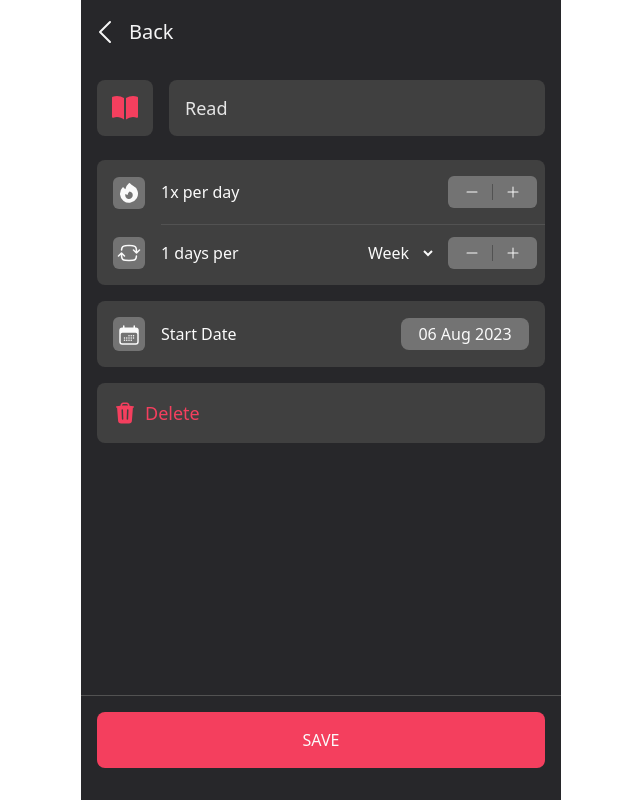
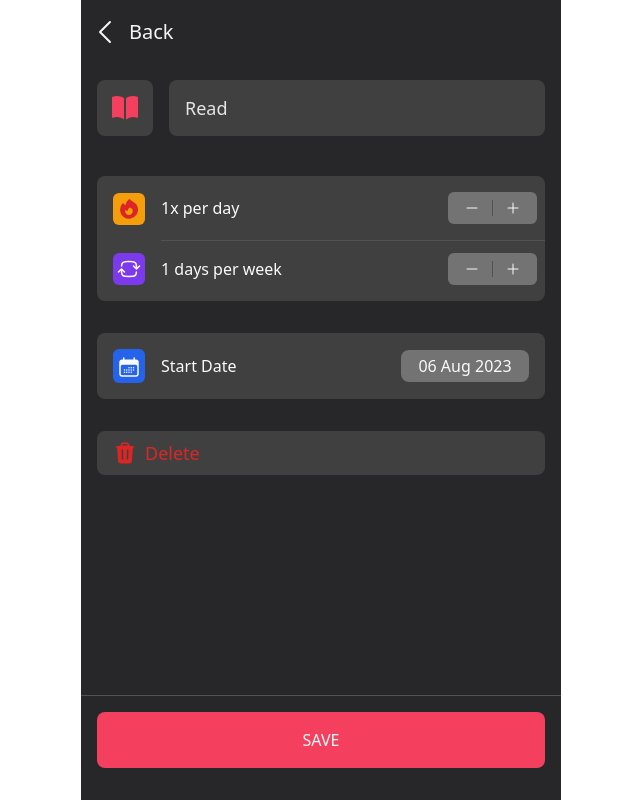
Before and after one commit to halosatrio/dia, a React (Vite) app: page /edit/1 in a window 1280 px wide. Shown: the whole page, without its empty margins (319-959 px from the left). Built offline with nearby package versions, Linux system fonts and the light colour scheme.

Commit message:
feat: separate edit and add, actions

```diff
--- a/src/views/AddEditView.tsx
+++ b/src/views/AddHabitView.tsx
@@ -1,6 +1,5 @@
 import {
   BookOpenIcon,
-  TrashIcon,
   ArrowPathRoundedSquareIcon,
   FireIcon,
   CalendarDaysIcon,
@@ -10,97 +9,94 @@ import {
 } from '@heroicons/react/24/solid';
 import { useState } from 'react';
 import DatePicker from 'react-datepicker';
-import { useNavigate } from 'react-router-dom';
+import { Link } from 'react-router-dom';
 
 await import('react-datepicker/dist/react-datepicker.css');
 
-const AddEditView = () => {
+const AddHabitView = () => {
+  const [habitName, setHabitName] = useState('');
   const [startDate, setStartDate] = useState<Date | null>(new Date());
   const [perDayCounter, setPerDayCounter] = useState(1);
   const [daysPerCounter, setDaysPerCounter] = useState(1);
-  const navigate = useNavigate();
 
   return (
     <div className="w-full max-w-[480px] h-screen bg-zinc-800 my-0 mx-auto flex flex-col justify-start">
       {/* <!-- header back navigation --> */}
       <header className="pt-4 mb-8 ml-2">
-        <button onClick={() => navigate(-1)} className="flex items-center">
+        <Link to="/" className="flex items-center">
           <ChevronLeftIcon className="h-8 text-neutral-100 mr-2" />
           <span className="text-zinc-100 text-xl">Back</span>
-        </button>
+        </Link>
       </header>
 
       {/* <!-- main layout --> */}
       <main className="flex flex-col justify-between h-full">
         {/* <!-- main content --> */}
         <div className="px-4">
-          <div className="flex mb-6">
+          {/* section title and icon */}
+          <div className="flex mb-10">
             <button className="p-3 rounded-lg mr-4 bg-neutral-700">
               <BookOpenIcon className="w-8 text-rose-500" />
             </button>
             <input
               className="rounded-lg bg-neutral-700 px-4 text-neutral-200 text-lg w-full"
-              value="Read"
+              onChange={(e) => setHabitName(e.target.value)}
+              value={habitName}
             />
           </div>
-          <div className="py-4 pl-4 rounded-lg mr-4 bg-neutral-700 w-full">
+
+          {/* section frequency */}
+          <div className="py-4 pl-4 rounded-lg bg-neutral-700 w-full">
             <div className="flex items-center">
-              <div className="mr-4 p-1 mb-4 rounded-md bg-neutral-500">
-                <FireIcon className="w-6 text-neutral-50" />
+              <div className="mr-4 p-1 mb-4 rounded-md bg-amber-500">
+                <FireIcon className="w-6 text-red-600" />
               </div>
               <div className="w-full flex justify-between text-neutral-50 pb-4 border-b border-neutral-600 items-center">
                 <p>{perDayCounter}x per day</p>
-                <div className="flex px-4 py-2 bg-neutral-500 rounded-md mr-2">
-                  <button onClick={() => setPerDayCounter((prev) => prev - 1)}>
-                    <MinusIcon className="w-4 text-neutral-50 mr-3" />
+                <div className="flex px-1 py-2 bg-neutral-500 rounded-md mr-2">
+                  <button
+                    onClick={() => setPerDayCounter((prev) => prev - 1)}
+                    disabled={perDayCounter === 1}
+                  >
+                    <MinusIcon className="w-4 text-neutral-50 mx-3" />
                   </button>
                   <div className="border-r border-neutral-600"></div>
-                  <button onClick={() => setPerDayCounter((prev) => prev + 1)}>
-                    <PlusIcon className="w-4 text-neutral-50 ml-3" />
+                  <button
+                    onClick={() => setPerDayCounter((prev) => prev + 1)}
+                    disabled={perDayCounter === 10}
+                  >
+                    <PlusIcon className="w-4 text-neutral-50 mx-3" />
                   </button>
                 </div>
               </div>
             </div>
             <div className="flex mt-3 items-center">
-              <div className="mr-4 p-1 rounded-md bg-neutral-500">
+              <div className="mr-4 p-1 rounded-md bg-violet-600">
                 <ArrowPathRoundedSquareIcon className="w-6 text-neutral-50" />
               </div>
               <div className="w-full flex justify-between text-neutral-50 items-center">
-                <p>{daysPerCounter} days per</p>
-                <div className="flex">
-                  <select className="mr-3 bg-transparent text-center">
-                    <option className="text-neutral-800" value="week">
-                      Week
-                    </option>
-                    <option className="text-neutral-800" value="2 week">
-                      2 Weeks
-                    </option>
-                    <option className="text-neutral-800" value="3 weeks">
-                      3 Weeks
-                    </option>
-                    <option className="text-neutral-800" value="4 week">
-                      4 Weeks
-                    </option>
-                    <option className="text-neutral-800" value="month">
-                      Month
-                    </option>
-                  </select>
-                  <div className="flex px-4 py-2 bg-neutral-500 rounded-md mr-2">
-                    <button onClick={() => setDaysPerCounter((prev) => prev - 1)}>
-                      <MinusIcon className="w-4 text-neutral-50 mr-3" />
-                    </button>
-                    <div className="border-r border-neutral-600"></div>
-                    <button onClick={() => setDaysPerCounter((prev) => prev + 1)}>
-                      <PlusIcon className="w-4 text-neutral-50 ml-3" />
-                    </button>
-                  </div>
+                <p>{daysPerCounter} days per week</p>
+                <div className="flex px-1 py-2 bg-neutral-500 rounded-md mr-2">
+                  <button
+                    onClick={() => setDaysPerCounter((prev) => prev - 1)}
+                    disabled={daysPerCounter === 1}
+                  >
+                    <MinusIcon className="w-4 text-neutral-50 mx-3" />
+                  </button>
+                  <div className="border-r border-neutral-600"></div>
+                  <button
+                    onClick={() => setDaysPerCounter((prev) => prev + 1)}
+                    disabled={daysPerCounter === 7}
+                  >
+                    <PlusIcon className="w-4 text-neutral-50 mx-3" />
+                  </button>
                 </div>
               </div>
             </div>
           </div>
-          <div className="p-4 rounded-lg mr-4 bg-neutral-700 w-full mt-4">
+          <div className="p-4 rounded-lg mr-4 bg-neutral-700 w-full mt-8">
             <div className="flex justify-start items-center">
-              <div className="mr-4 p-1 rounded-md bg-neutral-500">
+              <div className="mr-4 p-1 rounded-md bg-blue-600">
                 <CalendarDaysIcon className="w-6 text-neutral-50 inline" />
               </div>
               <div className="flex justify-between items-center w-full">
@@ -116,12 +112,6 @@ const AddEditView = () => {
               </div>
             </div>
           </div>
-          <button className="p-4 rounded-lg mr-4 bg-neutral-700 w-full mt-4">
-            <div className="flex text-rose-500">
-              <TrashIcon className="w-6 mr-2" />
-              <p className="text-lg">Delete</p>
-            </div>
-          </button>
         </div>
 
         {/* <!-- footer save button --> */}
@@ -135,4 +125,4 @@ const AddEditView = () => {
   );
 };
 
-export default AddEditView;
+export default AddHabitView;
--- /dev/null
+++ b/src/views/EditHabitView.tsx
@@ -0,0 +1,136 @@
+import {
+  BookOpenIcon,
+  TrashIcon,
+  ArrowPathRoundedSquareIcon,
+  FireIcon,
+  CalendarDaysIcon,
+  ChevronLeftIcon,
+  PlusIcon,
+  MinusIcon,
+} from '@heroicons/react/24/solid';
+import { useState } from 'react';
+import DatePicker from 'react-datepicker';
+import { useNavigate } from 'react-router-dom';
+
+await import('react-datepicker/dist/react-datepicker.css');
+
+const EditHabitView = () => {
+  const [habitName, setHabitName] = useState('Read');
+  const [startDate, setStartDate] = useState<Date | null>(new Date());
+  const [perDayCounter, setPerDayCounter] = useState(1);
+  const [daysPerCounter, setDaysPerCounter] = useState(1);
+  const navigate = useNavigate();
+
+  return (
+    <div className="w-full max-w-[480px] h-screen bg-zinc-800 my-0 mx-auto flex flex-col justify-start">
+      {/* <!-- header back navigation --> */}
+      <header className="pt-4 mb-8 ml-2">
+        <button onClick={() => navigate(-1)} className="flex items-center">
+          <ChevronLeftIcon className="h-8 text-neutral-100 mr-2" />
+          <span className="text-zinc-100 text-xl">Back</span>
+        </button>
+      </header>
+
+      {/* <!-- main layout --> */}
+      <main className="flex flex-col justify-between h-full">
+        {/* <!-- main content --> */}
+        <div className="px-4">
+          {/* section title and icon */}
+          <div className="flex mb-10">
+            <button className="p-3 rounded-lg mr-4 bg-neutral-700">
+              <BookOpenIcon className="w-8 text-rose-500" />
+            </button>
+            <input
+              className="rounded-lg bg-neutral-700 px-4 text-neutral-200 text-lg w-full"
+              onChange={(e) => setHabitName(e.target.value)}
+              value={habitName}
+            />
+          </div>
+
+          {/* section frequency */}
+          <div className="py-4 pl-4 rounded-lg bg-neutral-700 w-full">
+            <div className="flex items-center">
+              <div className="mr-4 p-1 mb-4 rounded-md bg-amber-500">
+                <FireIcon className="w-6 text-red-600" />
+              </div>
+              <div className="w-full flex justify-between text-neutral-50 pb-4 border-b border-neutral-600 items-center">
+                <p>{perDayCounter}x per day</p>
+                <div className="flex px-1 py-2 bg-neutral-500 rounded-md mr-2">
+                  <button
+                    onClick={() => setPerDayCounter((prev) => prev - 1)}
+                    disabled={perDayCounter === 1}
+                  >
+                    <MinusIcon className="w-4 text-neutral-50 mx-3" />
+                  </button>
+                  <div className="border-r border-neutral-600"></div>
+                  <button
+                    onClick={() => setPerDayCounter((prev) => prev + 1)}
+                    disabled={perDayCounter === 10}
+                  >
+                    <PlusIcon className="w-4 text-neutral-50 mx-3" />
+                  </button>
+                </div>
+              </div>
+            </div>
+            <div className="flex mt-3 items-center">
+              <div className="mr-4 p-1 rounded-md bg-violet-600">
+                <ArrowPathRoundedSquareIcon className="w-6 text-neutral-50" />
+              </div>
+              <div className="w-full flex justify-between text-neutral-50 items-center">
+                <p>{daysPerCounter} days per week</p>
+                <div className="flex px-1 py-2 bg-neutral-500 rounded-md mr-2">
+                  <button
+                    onClick={() => setDaysPerCounter((prev) => prev - 1)}
+                    disabled={daysPerCounter === 1}
+                  >
+                    <MinusIcon className="w-4 text-neutral-50 mx-3" />
+                  </button>
+                  <div className="border-r border-neutral-600"></div>
+                  <button
+                    onClick={() => setDaysPerCounter((prev) => prev + 1)}
+                    disabled={daysPerCounter === 7}
+                  >
+                    <PlusIcon className="w-4 text-neutral-50 mx-3" />
+                  </button>
+                </div>
+              </div>
+            </div>
+          </div>
+          <div className="p-4 rounded-lg mr-4 bg-neutral-700 w-full mt-8">
+            <div className="flex justify-start items-center">
+              <div className="mr-4 p-1 rounded-md bg-blue-600">
+                <CalendarDaysIcon className="w-6 text-neutral-50 inline" />
+              </div>
+              <div className="flex justify-between items-center w-full">
+                <p className="text-neutral-50">Start Date</p>
+                <div className="w-32">
+                  <DatePicker
+                    selected={startDate}
+                    dateFormat="dd MMM yyyy"
+                    onChange={(date) => setStartDate(date)}
+                    className="w-full text-center px-2 py-1 rounded-lg bg-neutral-500 text-neutral-50"
+                  />
+                </div>
+              </div>
+            </div>
+          </div>
+          <button className="px-4 py-2 rounded-lg bg-neutral-700 w-full mt-8">
+            <div className="flex text-red-600">
+              <TrashIcon className="w-6 mr-2" />
+              <p className="text-lg">Delete</p>
+            </div>
+          </button>
+        </div>
+
+        {/* <!-- footer save button --> */}
+        <div className="px-4 pt-4 pb-8 border-t border-neutral-600">
+          <button className="bg-rose-500 text-neutral-50 py-4 w-full rounded-lg">
+            <p className="mx-auto">SAVE</p>
+          </button>
+        </div>
+      </main>
+    </div>
+  );
+};
+
+export default EditHabitView;
--- a/src/views/HomeView.tsx
+++ b/src/views/HomeView.tsx
@@ -29,7 +29,7 @@ const HomeView = () => {
           </Link>
           <span className="text-zinc-100 text-2xl font-bold">TODAY</span>
         </div>
-        <Link to="/edit/1">
+        <Link to="/add">
           <PlusCircleIcon className="h-8 text-rose-600" />
         </Link>
       </header>
```
Also changed, not shown: src/router/index.tsx (+7 -2 lines).
